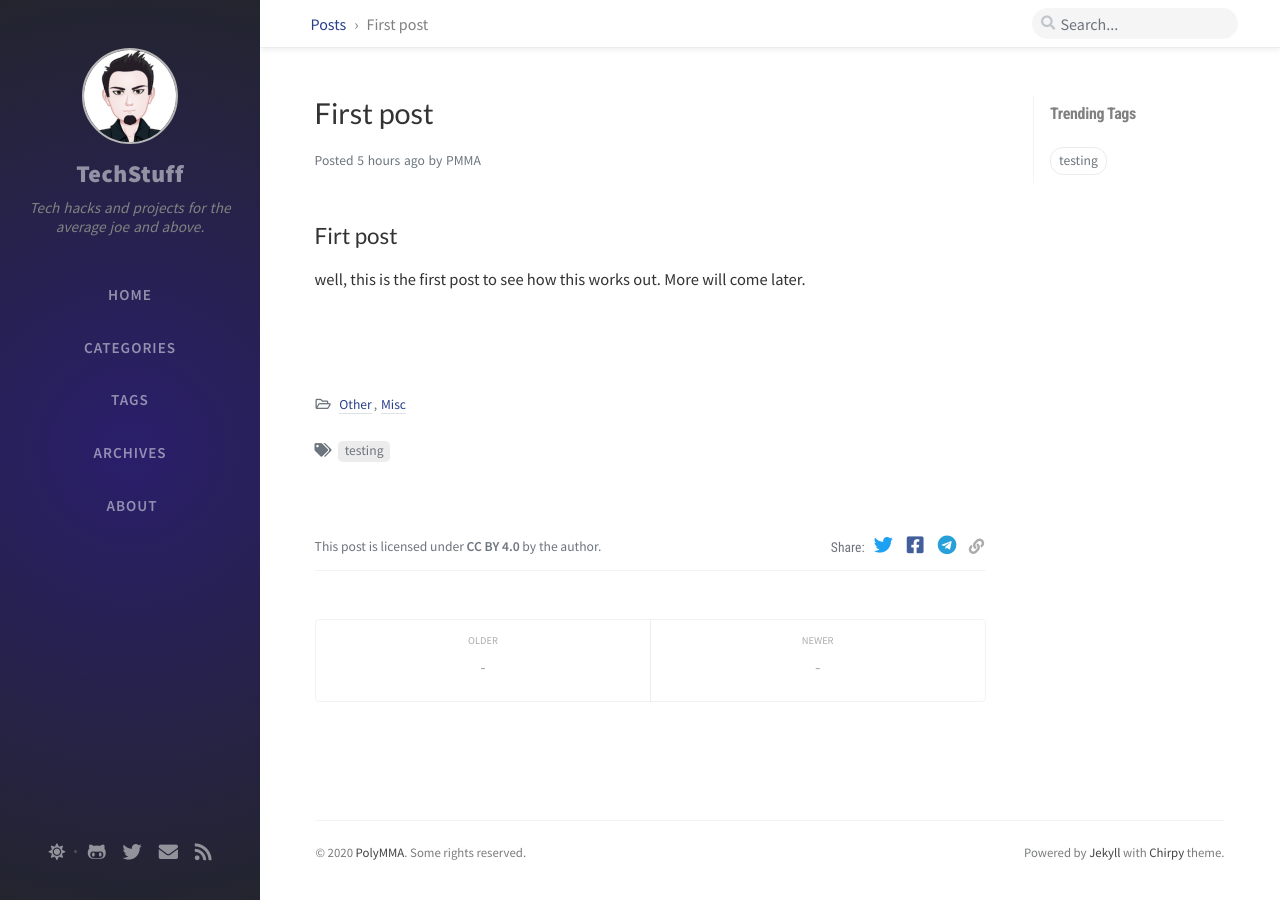
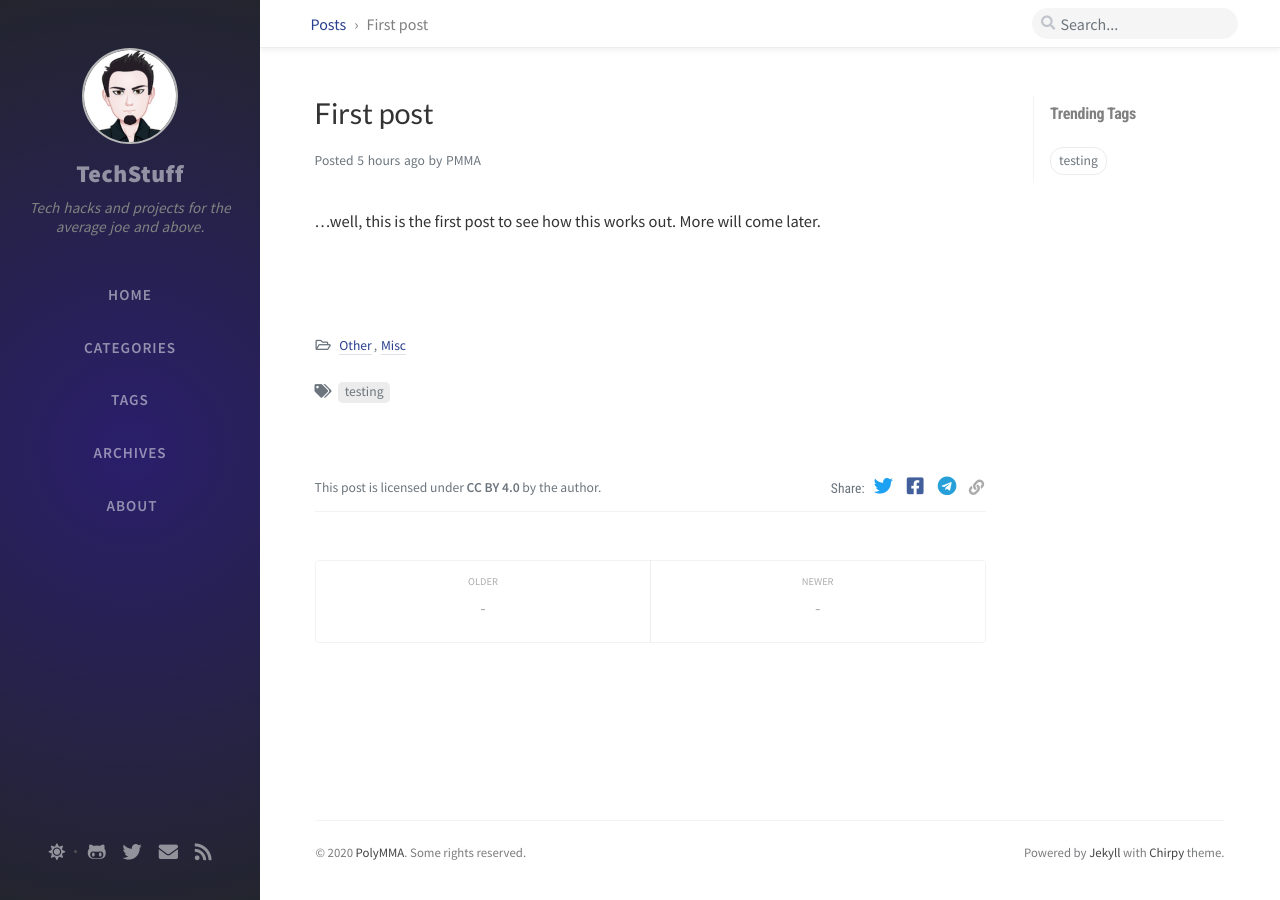
Before and after one commit to PolyMMA/PolyMMA.github.io, a Jekyll site: the page built from _posts/2020-10-19-First-blog-post.md, in a window 1280 px wide. Built offline with Jekyll 4.4.1, drawn with Linux system fonts in a browser that asks for light colours; nearby versions of some CDN libraries; comment, search, counter and statistics services are not loaded.

Commit message:
title modification

```diff
--- a/_posts/2020-10-19-First-blog-post.md
+++ b/_posts/2020-10-19-First-blog-post.md
@@ -7,6 +7,4 @@ tags: [testing]     # TAG names should always be lowercase
 ---
 
 
-## Firt post
-
-well, this is the first post to see how this works out. More will come later.
+...well, this is the first post to see how this works out. More will come later.
```
